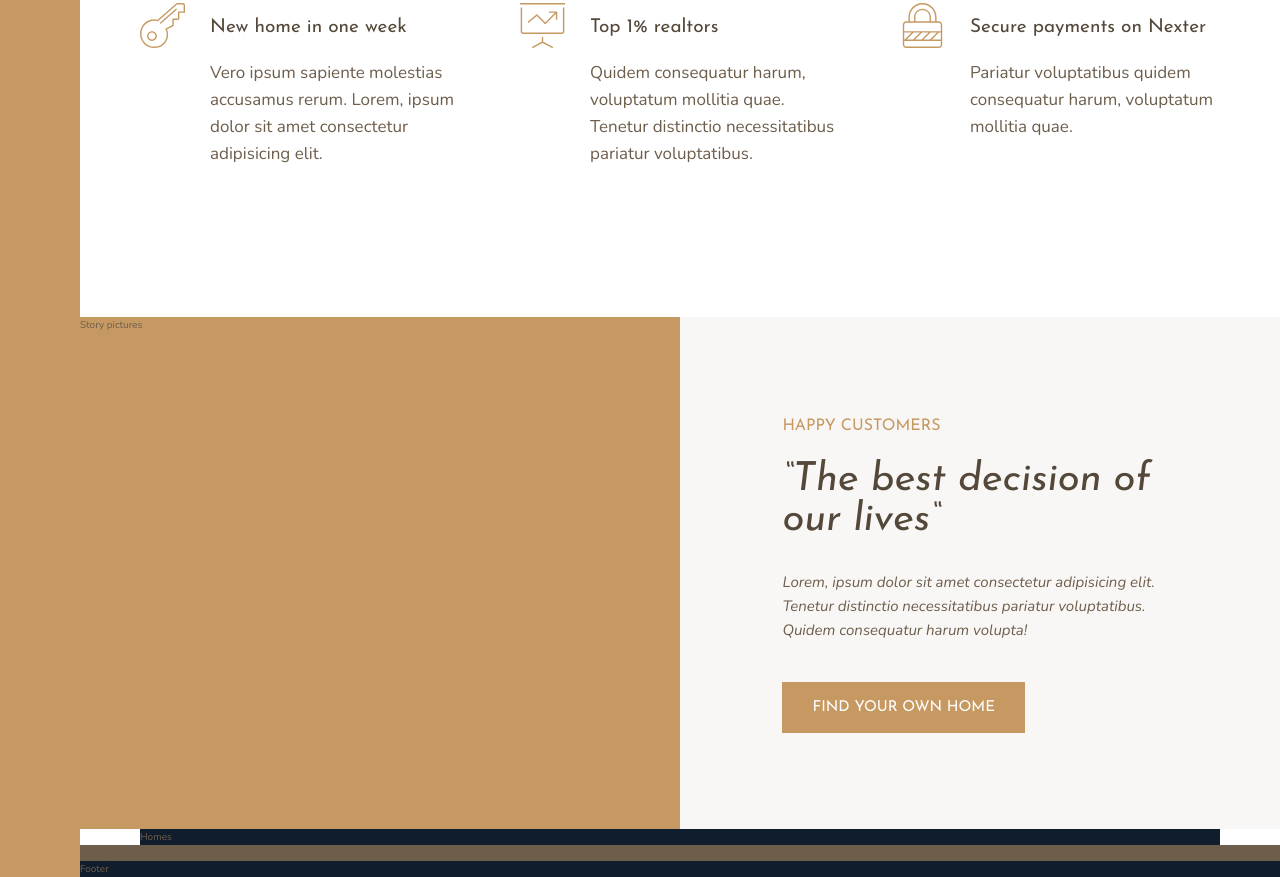
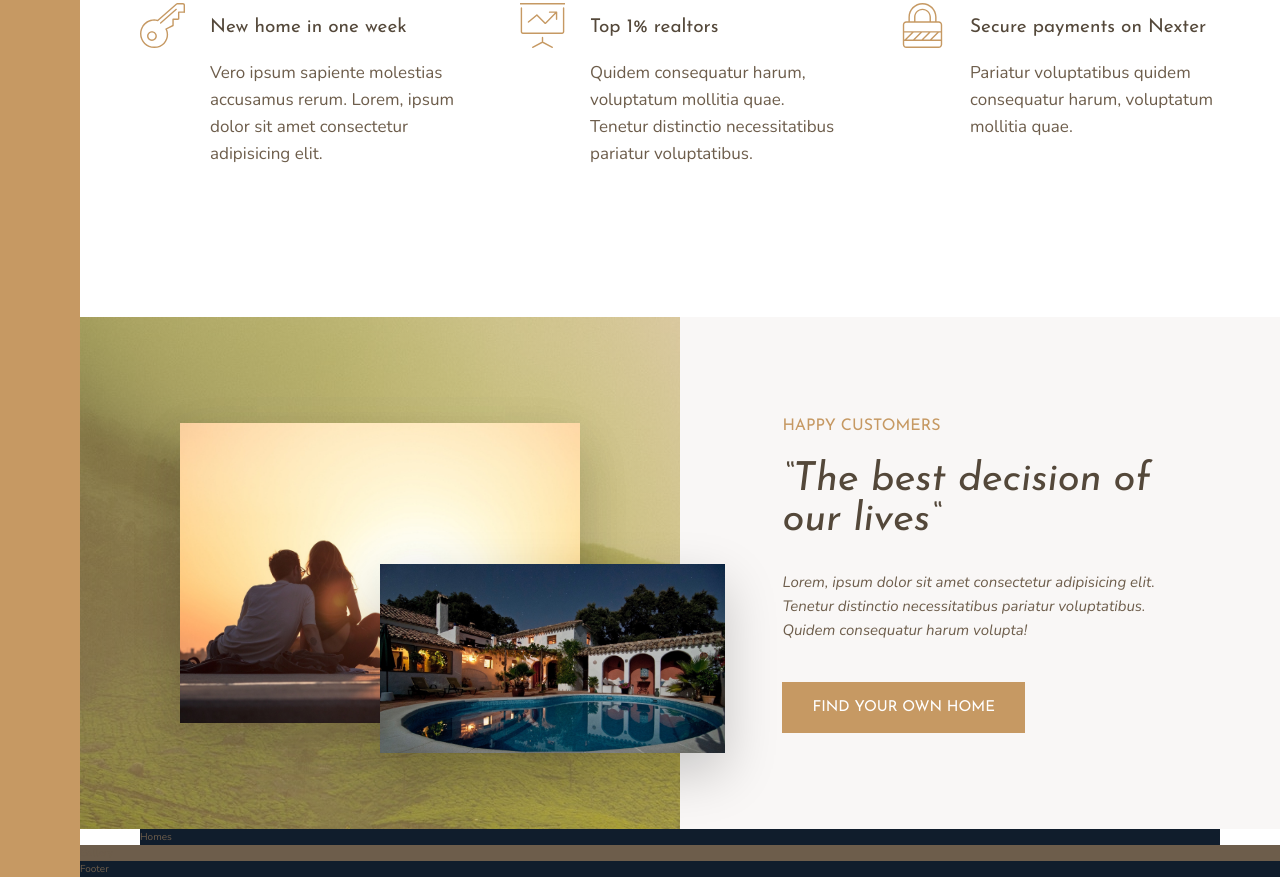
Before and after one commit to Ochanissi/Nexter, a website: page index.html in a window 1280 px wide. Shown: the part 991-1868 px from the top of the page. Drawn offline with nearby package versions, Linux system fonts and the light colour scheme.

Commit message:
completed building the story section

```diff
--- a/index.html
+++ b/index.html
@@ -77,7 +77,9 @@
         </section>
 
         <div class="story__pictures">
-            Story pictures
+            <img src="img/story-1.jpeg" alt="Couple with new house" class="story__img--1">
+            <img src="img/story-2.jpeg" alt="New house" class="story__img--2">
+            <img src="img/story-1.jpeg" alt="Couple with new house" class="story__img--1">
         </div>
 
         <div class="story__content">
--- a/sass/_story.scss
+++ b/sass/_story.scss
@@ -3,6 +3,29 @@
     &__pictures {
         background-color: $color-primary;
         grid-column: full-start / col-end 4;
+        background-image: linear-gradient(rgba($color-primary, .5), rgba($color-primary, .5)), url(../img/back.jpg);
+
+        display: grid;
+        grid-template-rows: repeat(6, 1fr);
+        grid-template-columns: repeat(6, 1fr);
+        align-items: center;
+
+    }
+
+    &__img--1 {
+        width: 100%;
+        grid-row: 2 / 6;
+        grid-column: 2 / 6;
+        box-shadow: 0 2rem 5rem rgba(#000, .1);
+    }
+
+    &__img--2 {
+        width: 115%;
+        grid-row: 4 / 6;
+        grid-column: 4 / 7;
+        z-index: 10;
+        box-shadow: 0 2rem 5rem rgba(#000, .2);
+
     }
 
     &__content {
```
Also changed, not shown: css/style.css.
